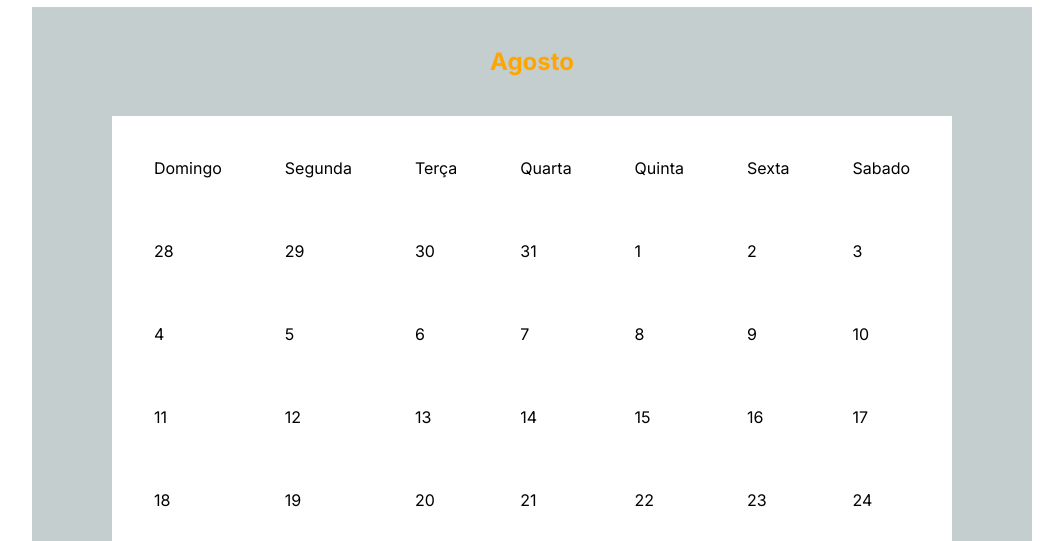
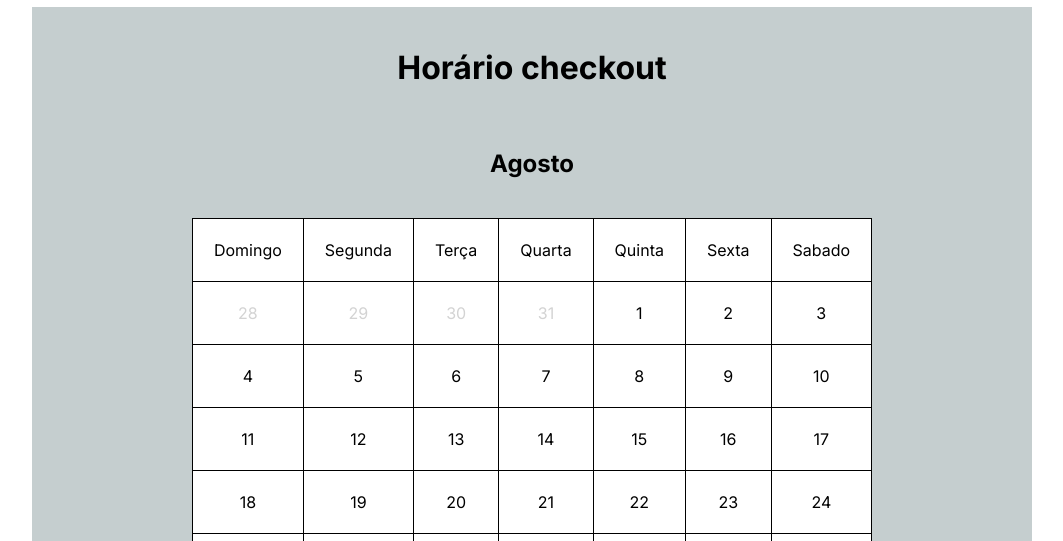
Before and after one commit to isadoraapg/Web_uniSenai_branchs, a plain HTML site: page pag3.html in a window 1280 px wide. Shown: the part 259-800 px from the top of the page, without its empty margins (108-1171 px from the left). Drawn offline with Linux system fonts and the light colour scheme.

Commit message:
Código melhorado

```diff
--- a/pag3.html
+++ b/pag3.html
@@ -1,5 +1,15 @@
 <!DOCTYPE html>
 <html lang="pt-BR">
+<style>
+    table,
+    tr,
+    td {
+        border: 1px solid black;
+        border-collapse: collapse;
+        text-align: center;
+    }
+</style>
+
 <head>
 
     <link rel="preconnect" href="https://fonts.googleapis.com">
@@ -8,9 +18,11 @@
     <meta charset="UTF-8">
     <meta name="viewport" content="width=device-width, initial-scale=1.0">
     <title>Viva Floripa Hostel</title>
-    <link rel="stylesheet" href="css/stylesIndex.css"/>
+    <link rel="stylesheet" href="css/stylesIndex.css" />
 
-    <link href="https://fonts.googleapis.com/css2?family=Inter:ital,opsz,wght@0,14..32,100..900;1,14..32,100..900&family=Open+Sans:ital,wght@0,300..800;1,300..800&display=swap" rel="stylesheet">
+    <link
+        href="https://fonts.googleapis.com/css2?family=Inter:ital,opsz,wght@0,14..32,100..900;1,14..32,100..900&family=Open+Sans:ital,wght@0,300..800;1,300..800&display=swap"
+        rel="stylesheet">
 </head>
 
 <body>
@@ -18,7 +30,8 @@
         <div id="pagina-inicial">
 
             <div id="brand">
-                <button class="logo-index"><a href="index.html"><img src="img/vivafloripa.png" alt="viva FLORIPA" /></a></button>
+                <button class="logo-index"><a href="index.html"><img src="img/vivafloripa.png"
+                            alt="viva FLORIPA" /></a></button>
             </div>
 
             <div id="imagem-barra">
@@ -39,8 +52,12 @@
             </nav>
     </header>
     <main>
+    </br>
+        <h1 align="center">
+            Horário checkout
+        </h1>
         </br>
-        <h2 align="center" style="color: orange;">
+        <h2 align="center">
             Agosto
         </h2>
         </br>
@@ -56,10 +73,10 @@
                 <td>Sabado</td>
             </tr>
             <tr>
-                <td>28</td>
-                <td>29</td>
-                <td>30</td>
-                <td>31</td>
+                <td style="color: lightgray;" >28</td>
+                <td style="color: lightgray;" >29</td>
+                <td style="color: lightgray;" >30</td>
+                <td style="color: lightgray;" >31</td>
                 <td>1</td>
                 <td>2</td>
                 <td>3</td>
```
